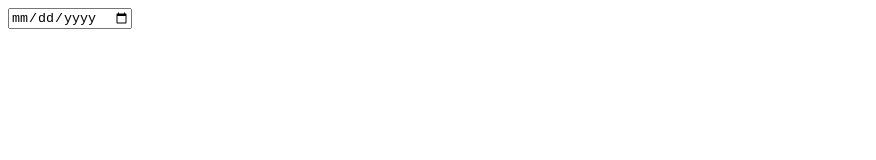
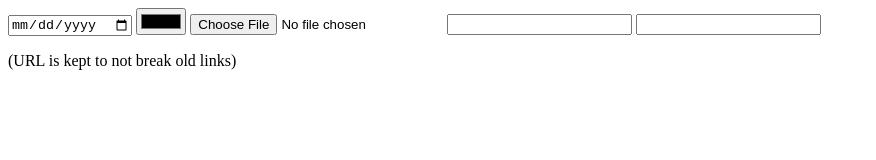
Before and after one commit to BigNate469/random-stuff, a plain HTML site: page date-input/index.html in a window 1280 px wide. Shown: the whole page, without its empty margins (0-876 px from the left). Drawn offline with Linux system fonts and the light colour scheme.

Commit message:
Update index.html

```diff
--- a/date-input/index.html
+++ b/date-input/index.html
@@ -2,5 +2,10 @@
 <html>
   <body>
     <input type="date">
+    <input type="color">
+    <input type="file">
+    <input type="text">
+    <input type="number">
+    <p>(URL is kept to not break old links)</p>
   </body>
 </html>
```
